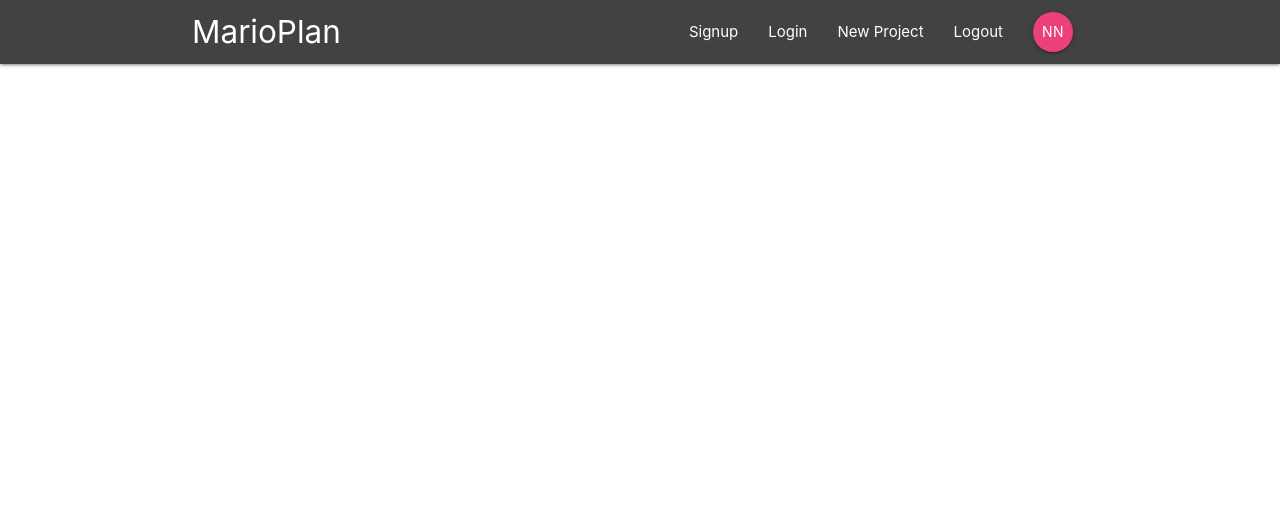
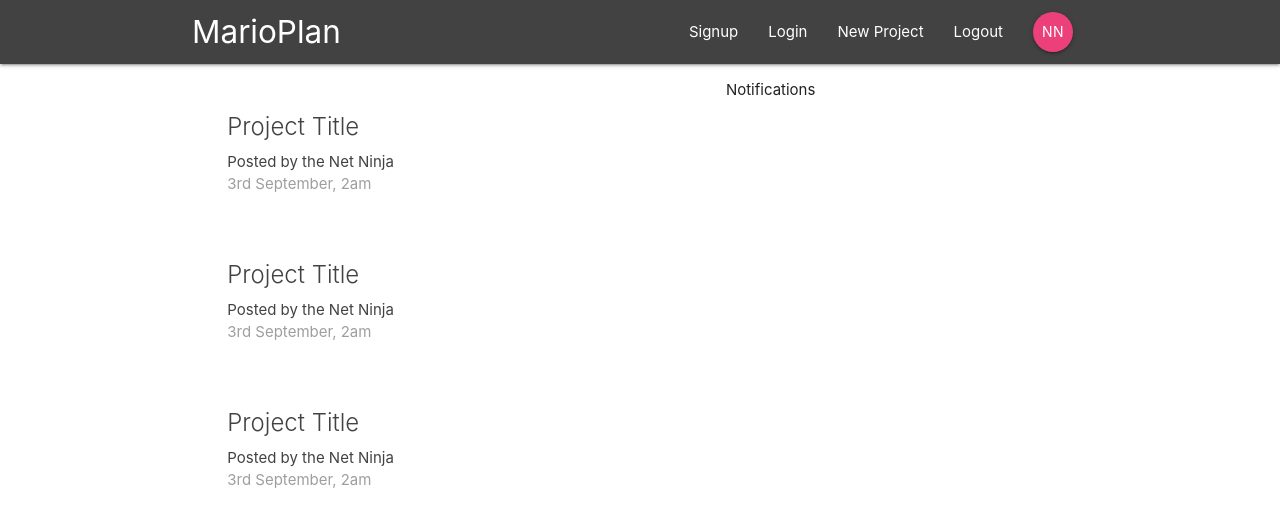
Before and after one commit to ruikishimoto/firebase-project-planner, a React (Create React App) app: page / in a window 1280 px wide. Shown: the top 526 px of the page. Built offline with nearby package versions, Linux system fonts and the light colour scheme.

Commit message:
adds static dashboard component

```diff
--- a/src/App.jsx
+++ b/src/App.jsx
@@ -1,6 +1,7 @@
 import React, { Component } from "react";
-import { BrowserRouter } from "react-router-dom";
+import { BrowserRouter, Switch, Route } from "react-router-dom";
 import Navbar from "./components/layout/Navbar";
+import Dashboard from "./components/dashboard/Dashboard";
 
 class App extends Component {
   render() {
@@ -8,6 +9,9 @@
       <BrowserRouter>
         <div className="App">
           <Navbar />
+          <Switch>
+            <Route path="/" component={Dashboard} />
+          </Switch>
         </div>
       </BrowserRouter>
     );
--- a/src/components/dashboard/Dashboard.jsx
+++ b/src/components/dashboard/Dashboard.jsx
@@ -0,0 +1,22 @@
+import React, { Component } from "react";
+import Notifications from "./Notifications";
+import ProjectList from "../projects/ProjectList";
+
+class Dashboard extends Component {
+  render() {
+    return (
+      <div className="dashboard container">
+        <div className="row">
+          <div className="col s12 m6">
+            <ProjectList />
+          </div>
+          <div className="col s12 m5 offset-m1">
+            <Notifications />
+          </div>
+        </div>
+      </div>
+    );
+  }
+}
+
+export default Dashboard;
--- /dev/null
+++ b/src/components/dashboard/Notifications.jsx
@@ -0,0 +1,11 @@
+import React from "react";
+
+const Notifications = () => {
+  return (
+    <div>
+      <p>Notifications</p>
+    </div>
+  );
+};
+
+export default Notifications;
--- a/src/components/projects/ProjectList.jsx
+++ b/src/components/projects/ProjectList.jsx
@@ -0,0 +1,31 @@
+import React from "react";
+
+const ProjectList = () => {
+  return (
+    <div className="project-list section">
+      <div className="card z-depth-0 project-summary">
+        <div className="card-content grey-text text-darken-3">
+          <span className="card-title">Project Title</span>
+          <p>Posted by the Net Ninja</p>
+          <p className="grey-text">3rd September, 2am</p>
+        </div>
+      </div>
+      <div className="card z-depth-0 project-summary">
+        <div className="card-content grey-text text-darken-3">
+          <span className="card-title">Project Title</span>
+          <p>Posted by the Net Ninja</p>
+          <p className="grey-text">3rd September, 2am</p>
+        </div>
+      </div>
+      <div className="card z-depth-0 project-summary">
+        <div className="card-content grey-text text-darken-3">
+          <span className="card-title">Project Title</span>
+          <p>Posted by the Net Ninja</p>
+          <p className="grey-text">3rd September, 2am</p>
+        </div>
+      </div>
+    </div>
+  );
+};
+
+export default ProjectList;
```
Also changed, not shown: src/components/dashboard/Layout.jsx (deleted).
